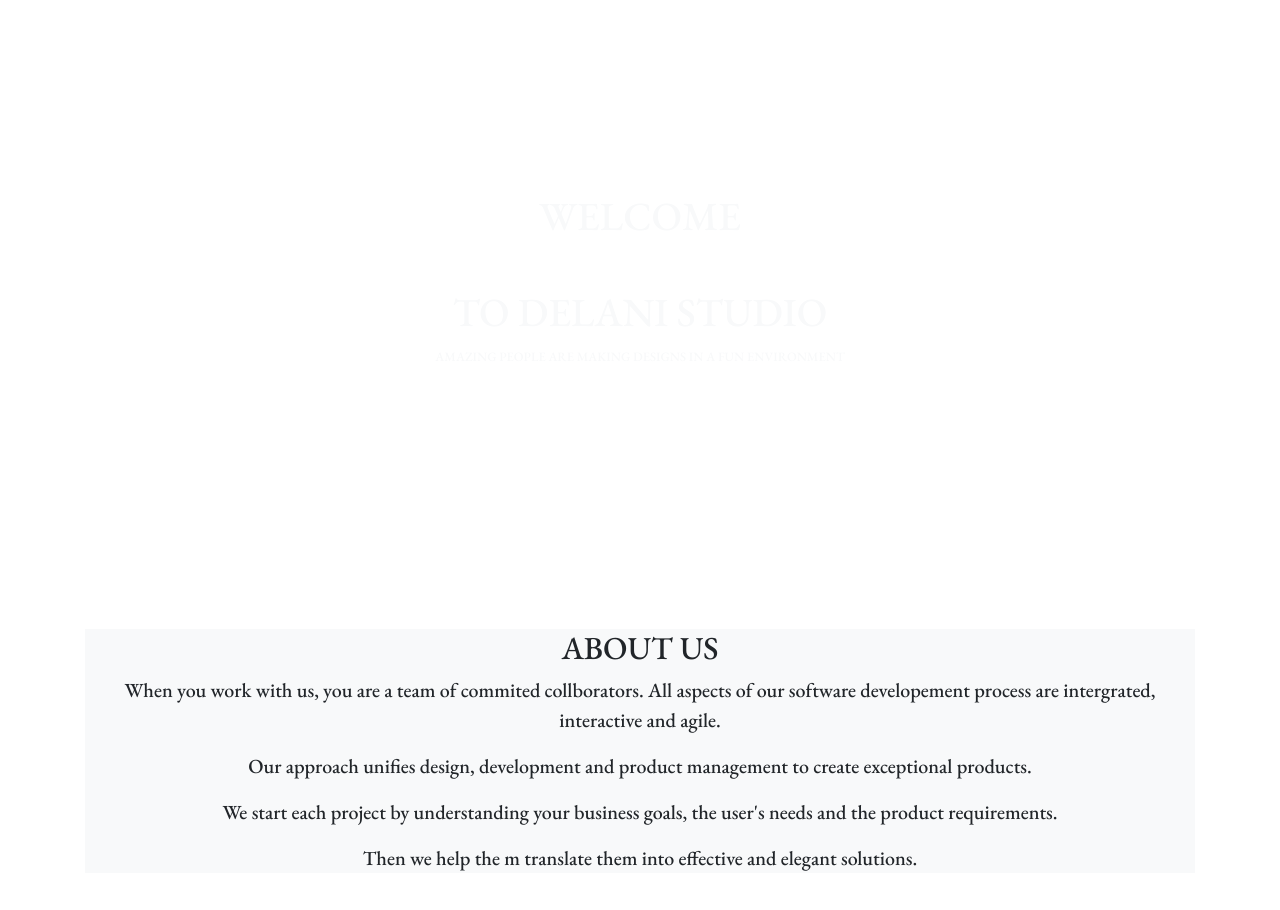
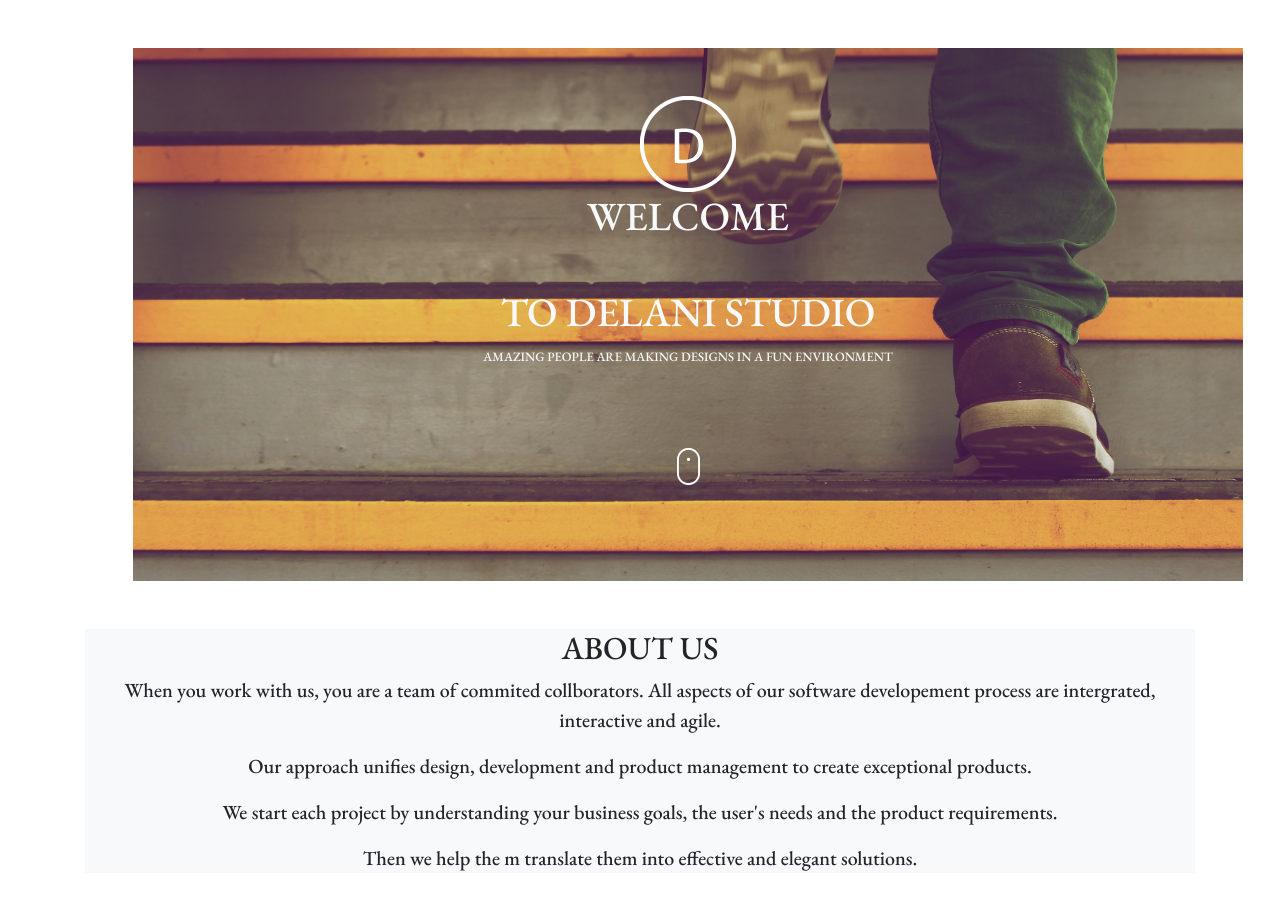
Before and after one commit to Kiru-axis/Delani-Studio, a plain HTML site: page index.html in a window 1280 px wide. Shown: the top 910 px of the page. Drawn offline with nearby package versions, Linux system fonts and the light colour scheme.

Commit message:
styling header initial commit

```diff
--- a/styles.css
+++ b/styles.css
@@ -8,3 +8,13 @@ body {
   padding: 0;
   background-color: white;
 }
+
+/* normal css */
+.main-header {
+  height: 100%;
+  width: 100%;
+  background-image: url("./assets/backgrounds/h_img.jpg");
+  background-position: center;
+  background-size: cover;
+  background-repeat: no-repeat;
+}
```
